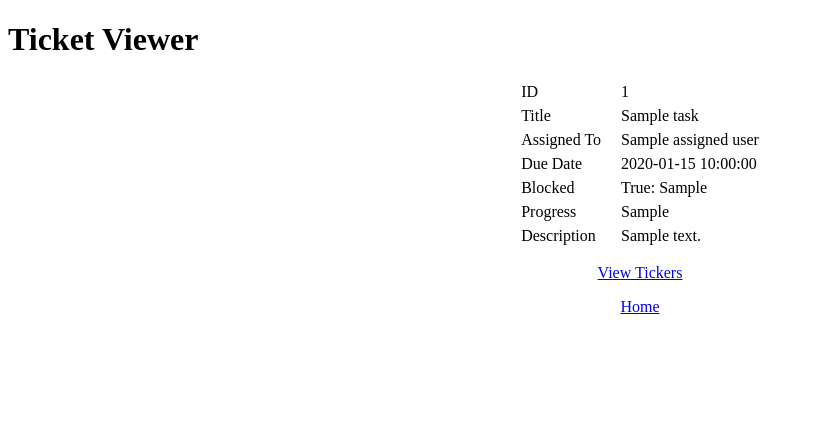
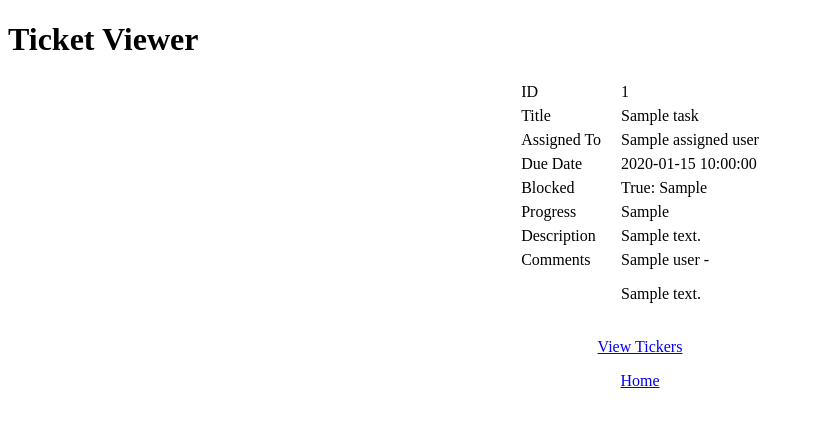
Before and after one commit to JamesAwesome/kanbantool_ticket_dash, a Flask app: template kanbantool_ticket_dash/ticket_viewer/templates/ticket_viewer/ticket.html in a window 1280 px wide. Shown: the top 427 px of the page, without its empty margins (0-814 px from the left). Run offline with Flask 2, Linux system fonts and the light colour scheme; the template is opened without the code that fills it: most values are stand-ins (such as "Sample title", 1, 10 or a date in 2020).

Commit message:
Add comment viewing to ticket view

```diff
--- a/kanbantool_ticket_dash/ticket_viewer/templates/ticket_viewer/ticket.html
+++ b/kanbantool_ticket_dash/ticket_viewer/templates/ticket_viewer/ticket.html
@@ -59,6 +59,17 @@
           <div class="divTableCell">Description</div>
           <div class="divTableCell">{{ ticket['task']['description'] | safe }}</div>
         </div>
+        <div class="divTableRow">
+          <div class="divTableCell">Comments</div>
+          <div class="divTableCell">
+            {% for comment in ticket['task']['comments'] %}
+              {{ comment['user']['name'] }} - {{ comment['created_at'].humanize() }}
+              <p>
+              {{ comment['content'] }}
+              <p>
+            {% endfor %}
+          </div>
+        </div>
       </div>
     </div>
     <p>
--- a/kanbantool_ticket_dash/utils.py
+++ b/kanbantool_ticket_dash/utils.py
@@ -41,6 +41,9 @@ def fetch_ticket(ticket_id):
     ticket = json.loads(r.text)
 
     ticket['task']['created_at'] = arrow.get(ticket['task']['created_at'])
+
+    for comment in ticket['task']['comments']:
+        comment['created_at'] = arrow.get(comment['created_at'])
 
     return ticket
 
```
